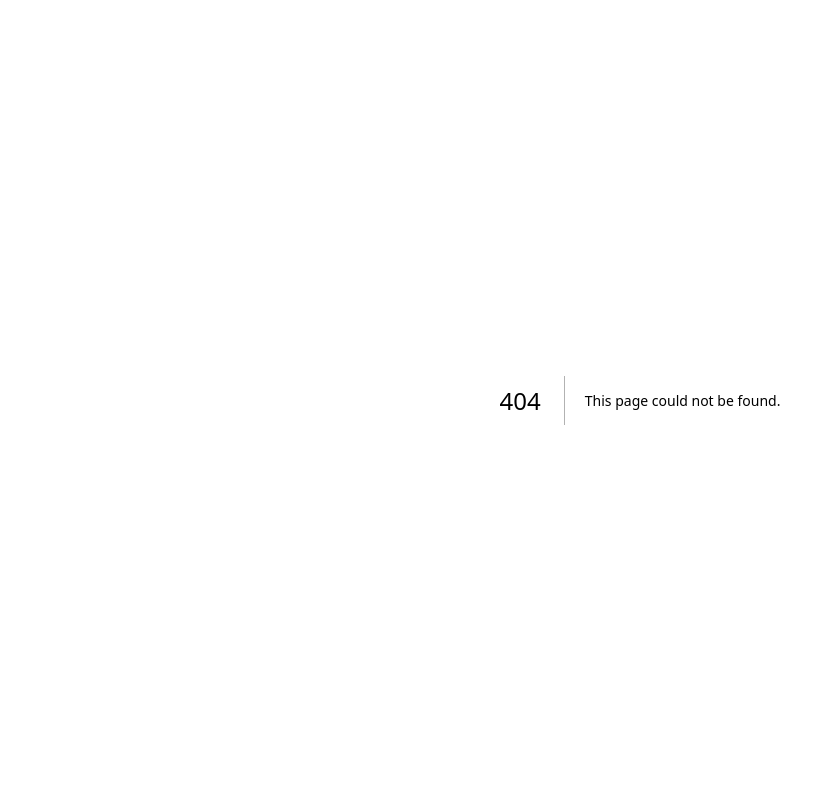
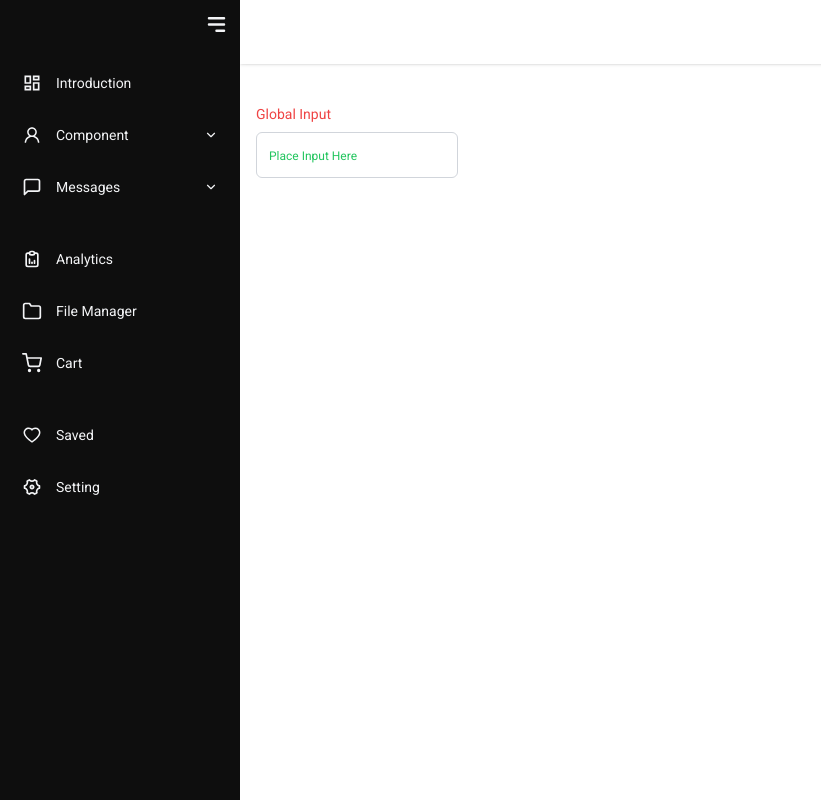
Before and after one commit to KE9SH1N/kenwind, a Next.js app: page /introduction in a window 1280 px wide. Before the commit this address had no page. Shown: the whole page, without its empty margins (0-821 px from the left). Built offline with nearby package versions, Linux system fonts and the light colour scheme.

Commit message:
change side menu routing design

```diff
--- /dev/null
+++ b/src/app/(routes)/buttons/page.tsx
@@ -0,0 +1,12 @@
+import GlobalLayout from "@/app/global-layout/GlobalLayout";
+import React from "react";
+
+const page = () => {
+	return (
+		<GlobalLayout>
+			<p>Buttons</p>
+		</GlobalLayout>
+	);
+};
+
+export default page;
--- /dev/null
+++ b/src/app/(routes)/introduction/page.tsx
@@ -0,0 +1,27 @@
+"use client";
+import GInput from "@/app/components/inputs/GInput";
+import GlobalLayout from "@/app/global-layout/GlobalLayout";
+import React, { useState } from "react";
+
+const page = () => {
+	const [name, setName] = useState("");
+	const [email, setEmail] = useState("");
+	return (
+		<div>
+			<GlobalLayout>
+				<GInput
+					label="Global Input"
+					placeholder="place input here"
+					type="text"
+					required={true}
+					value={name}
+					onChange={(e: any) => setName(e.target.value)}
+					labelClassName="text-red-500"
+					inputClassName="placeholder:text-green-500"
+				/>
+			</GlobalLayout>
+		</div>
+	);
+};
+
+export default page;
--- a/src/app/components/SideBar.tsx
+++ b/src/app/components/SideBar.tsx
@@ -17,14 +17,15 @@ import { SiBigbluebutton } from "react-icons/si";
 import { FaRegImage } from "react-icons/fa";
 import ButtonComponent from "./buttons/ButtonComponent";
 import Introduction from "./introduction/Introduction";
-import Header from "./header/Header";
 
-const SideBar = () => {
+const SideBar = ({ toggleSidebar }: any) => {
 	const menus = [
 		{
 			name: "Introduction",
 			icon: MdOutlineDashboard,
-			component: "introduction",
+			path: "/introduction",
+			label: "Introduction",
+			visible: "",
 		},
 		{
 			name: "Component",
@@ -33,7 +34,8 @@ const SideBar = () => {
 				{
 					name: "button",
 					icon: SiBigbluebutton,
-					component: "button",
+					path: "/buttons",
+					label: "Button",
 				},
 				{
 					name: "Image",
@@ -48,6 +50,7 @@ const SideBar = () => {
 			submenu: [
 				{
 					name: "inbox",
+					path: "/",
 					icon: RiInboxArchiveLine,
 					component: "inbox",
 				},
@@ -90,27 +93,15 @@ const SideBar = () => {
 
 	const [open, setOpen] = useState(true);
 	const [openSubmenu, setOpenSubmenu] = useState(null);
-	const [activeComponent, setActiveComponent] = useState<React.ReactNode>(
-		<Introduction />
-	);
 
 	const toggleMainMenu = () => {
 		setOpen(!open);
 		setOpenSubmenu(null);
+		toggleSidebar();
 	};
 
 	const toggleSubmenu = (index: any) => {
 		setOpenSubmenu((prev) => (prev === index ? null : index));
-	};
-
-	const handleMenuClick = (menu: string) => {
-		if (menu === "introduction") {
-			setActiveComponent(<Introduction />);
-		} else if (menu === "button") {
-			setActiveComponent(<ButtonComponent />);
-		} else {
-			setActiveComponent(<Introduction />);
-		}
 	};
 
 	return (
@@ -135,7 +126,7 @@ const SideBar = () => {
 					{menus.map((menu, i) => (
 						<div key={i}>
 							<Link
-								href="#"
+								href={menu.path || "#"}
 								onClick={(e) => {
 									if (menu.submenu && open) {
 										e.preventDefault();
@@ -146,9 +137,6 @@ const SideBar = () => {
 										toggleSubmenu(i);
 									} else {
 										setOpenSubmenu(null);
-										if (menu?.component) {
-											handleMenuClick(menu?.component);
-										}
 									}
 								}}
 								className={`relative ${
@@ -193,13 +181,9 @@ const SideBar = () => {
 								>
 									{menu.submenu.map((subItem, subIndex) => (
 										<Link
-											href="#"
+											href={subItem.path || "#"}
 											key={subIndex}
 											className="flex items-center text-sm gap-3 py-1 px-3 hover:bg-gray-700 rounded-md"
-											onClick={(e) => {
-												e.preventDefault();
-												handleMenuClick(subItem.component);
-											}}
 										>
 											<div>
 												{React.createElement(subItem.icon, { size: "16" })}
@@ -215,12 +199,6 @@ const SideBar = () => {
 					))}
 				</div>
 			</div>
-			<div className="w-full relative z-50">
-				<div className="m-4 text-gray-800">
-					<Header />
-					{activeComponent}
-				</div>
-			</div>
 		</section>
 	);
 };
--- /dev/null
+++ b/src/app/components/inputs/GInput.tsx
@@ -0,0 +1,46 @@
+import React from "react";
+
+interface GInputProps {
+	label?: string;
+	placeholder?: string;
+	type?: "text" | "password" | "email" | "number";
+	value?: string;
+	onChange?: (e: React.ChangeEvent<HTMLInputElement>) => void;
+	labelClassName?: string;
+	inputClassName?: string;
+	id?: string;
+	required?: boolean;
+}
+
+const GInput: React.FC<GInputProps> = ({
+	label,
+	placeholder,
+	type = "text",
+	value,
+	onChange,
+	labelClassName = "",
+	inputClassName = "",
+	id,
+	required = false,
+}) => {
+	return (
+		<div className={`w-[20%] flex flex-col gap-2 mt-10`}>
+			{label && (
+				<label htmlFor={id} className={`text-sm ${labelClassName} font-medium`}>
+					{label}
+				</label>
+			)}
+			<input
+				id={id}
+				type={type}
+				value={value}
+				placeholder={placeholder}
+				onChange={onChange}
+				required={required}
+				className={`border border-gray-300 ${inputClassName} rounded-md p-2 py-3 text-sm outline-none placeholder:capitalize placeholder:text-xs  pl-3`}
+			/>
+		</div>
+	);
+};
+
+export default GInput;
--- /dev/null
+++ b/src/app/global-layout/GlobalLayout.tsx
@@ -0,0 +1,61 @@
+"use client";
+import React, { useState } from "react";
+import { useRouter } from "next/navigation";
+import SideBar from "../components/SideBar";
+
+export default function GlobalLayout({
+	children,
+}: Readonly<{
+	children: React.ReactNode;
+}>) {
+	const router = useRouter();
+	const [isSidebarCollapsed, setIsSidebarCollapsed] = useState(false);
+
+	const toggleSidebar = () => setIsSidebarCollapsed(!isSidebarCollapsed);
+
+	// const [isLoading, setIsLoading] = useState(true);
+
+	// useEffect(() => {
+	// 	if (typeof window !== "undefined") {
+	// 		const token = localStorage.getItem("accessToken");
+
+	// 		if (!token) {
+	// 			setIsLoading(true);
+	// 			router.push(`/login`);
+	// 		} else {
+	// 			setIsLoading(false);
+	// 		}
+	// 	}
+	// }, [router]);
+	// if (isLoading) {
+	// 	return <div>{/* <LoaderEffect /> */}</div>;
+	// }
+
+	return (
+		<div className=" h-screen flex relative">
+			<div
+				className={`fixed top-0 left-0 h-full smooth-animation-mid-linear z-50 ${
+					isSidebarCollapsed ? "w-16" : "w-60"
+				}`}
+			>
+				<SideBar toggleSidebar={toggleSidebar} />
+			</div>
+
+			<div
+				className={`flex-1 ${
+					isSidebarCollapsed ? "ml-16" : "ml-60"
+				} smooth-animation-mid-linear`}
+			>
+				<div
+					className={`fixed top-0 left-0 right-0 h-16 bg-white z-40 shadow smooth-animation-mid-linear ${
+						isSidebarCollapsed ? "ml-16" : "ml-60"
+					}`}
+				>
+					{/* <NavTop /> */}
+				</div>
+				{/* <div><PopUpToast /></div> */}
+				<div className="pt-16 p-4">{children}</div>
+			</div>
+		</div>
+	);
+}
--- a/src/app/globals.css
+++ b/src/app/globals.css
@@ -78,8 +78,21 @@ body {
 	.smooth-animation-mid {
 		@apply transition-all duration-500 ease-in-out;
 	}
+	.smooth-animation-mid-linear {
+		@apply transition-all duration-500 ease-linear;
+	}
 
 	.smooth-animation-high {
 		@apply transition-all duration-700 ease-in-out;
 	}
+
+	.smooth-animation-high-linear {
+		@apply transition-all duration-700 ease-linear;
+	}
+	.smooth-animation-1k {
+		@apply transition-all duration-1000 ease-in-out;
+	}
+	.smooth-animation-1k-linear {
+		@apply transition-all duration-1000 ease-linear;
+	}
 }
--- a/src/app/page.tsx
+++ b/src/app/page.tsx
@@ -1,9 +1,13 @@
 import SideBar from "./components/SideBar";
+import GlobalLayout from "./global-layout/GlobalLayout";
 
 export default function Home() {
 	return (
 		<main>
-			<SideBar />
+			<GlobalLayout>
+				<p>Hello World!</p>
+			</GlobalLayout>
+			<p>hlo</p>
 		</main>
 	);
 }
--- a/tailwind.config.ts
+++ b/tailwind.config.ts
@@ -13,6 +13,15 @@ const config: Config = {
 				"gradient-conic":
 					"conic-gradient(from 180deg at 50% 50%, var(--tw-gradient-stops))",
 			},
+			transitionDuration: {
+				"1000": "1000ms",
+				"1500": "1500ms",
+				"2000": "2000ms",
+				"3000": "3000ms",
+			},
+			blur: {
+				xs: "2px",
+			},
 		},
 	},
 	plugins: [],
```
Lines whose indentation alone changed are shown as unchanged.
